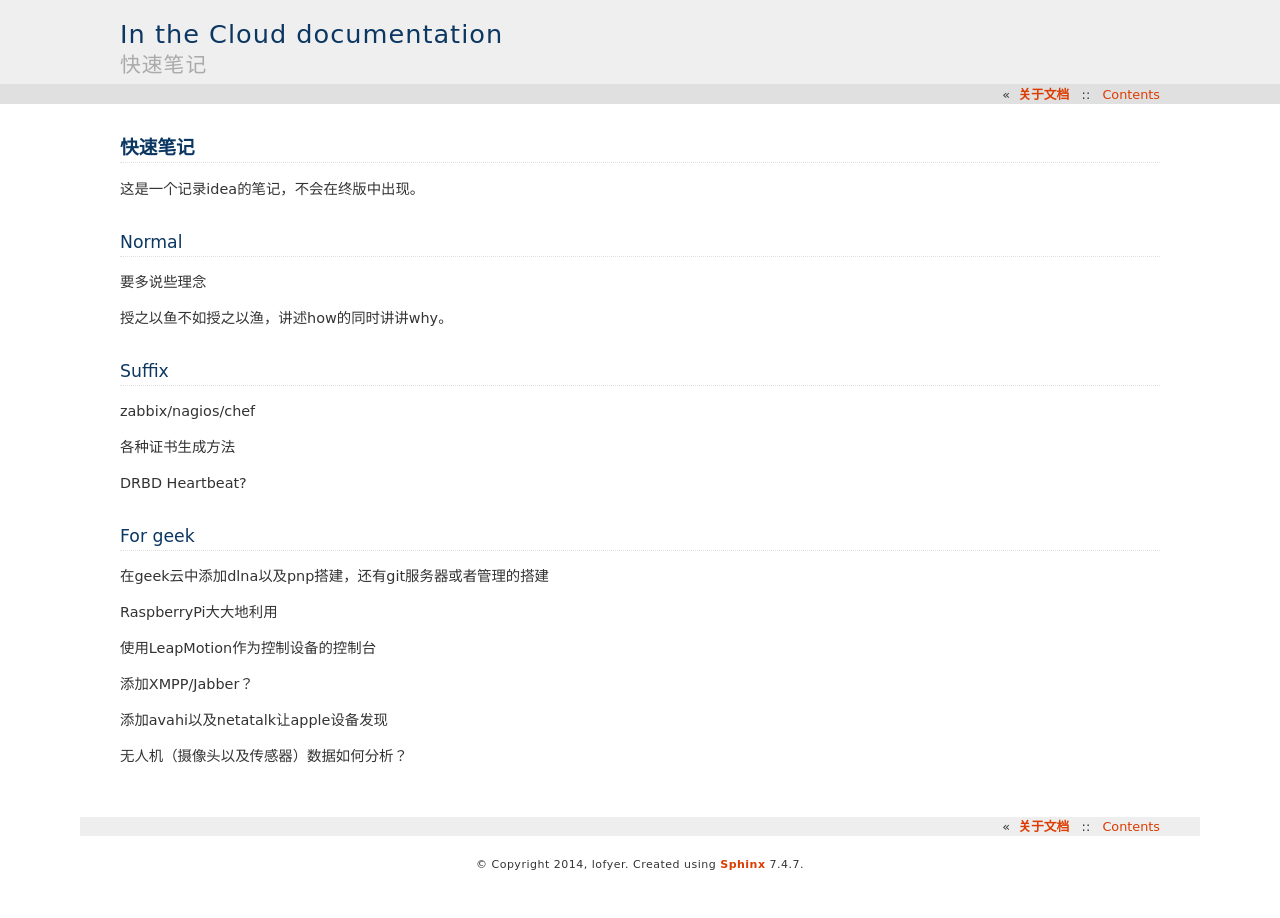
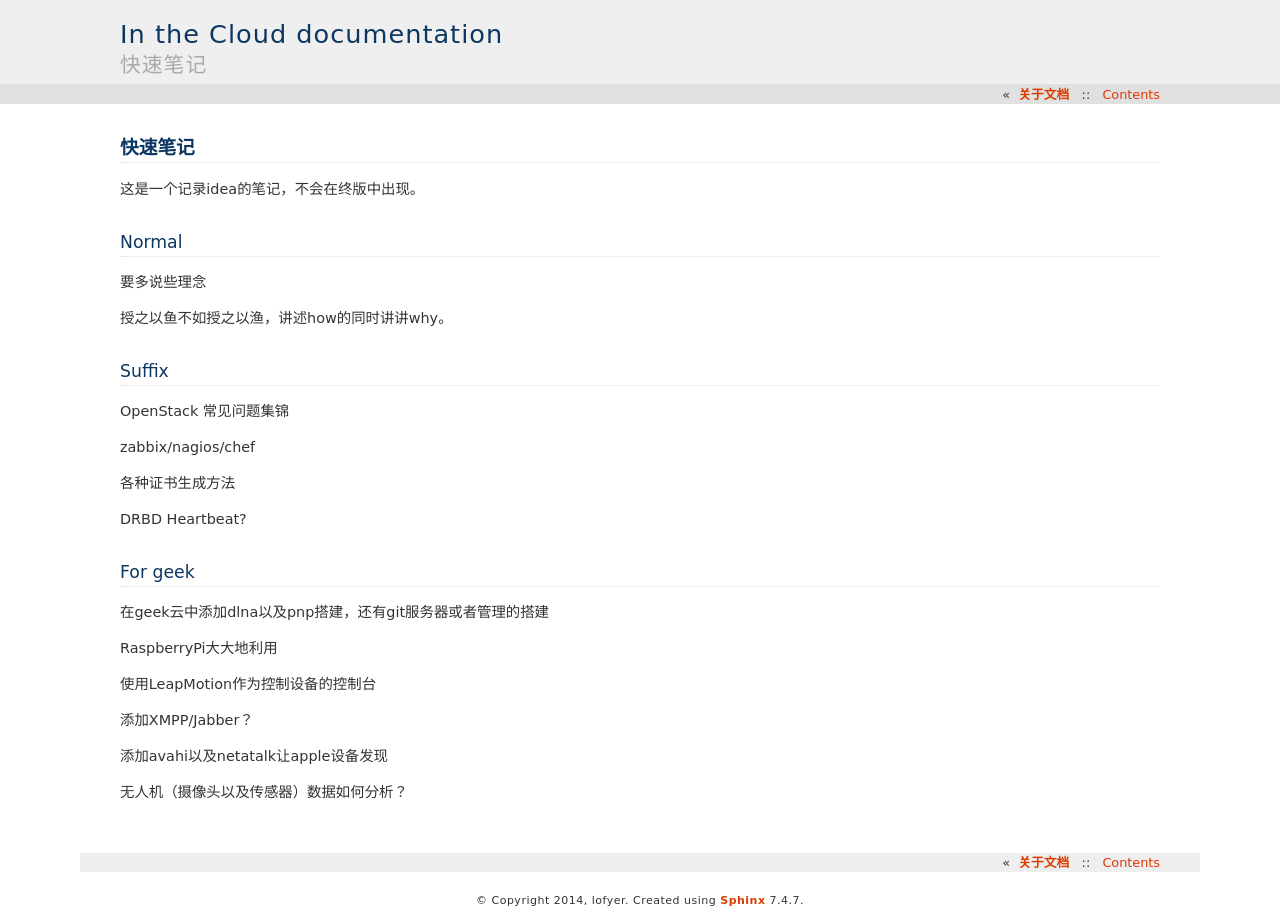
Before and after one commit to lofyer/InTheCloud, a Sphinx documentation site: the page built from source/TODO.rst, in a window 1280 px wide. Built offline with Sphinx 7.4.7, drawn with Linux system fonts in a browser that asks for light colours; formulas are drawn with MathJax 3.

Commit message:
openstack 常见问题集锦

```diff
--- a/source/TODO.rst
+++ b/source/TODO.rst
@@ -12,6 +12,8 @@ Normal
 
 Suffix
 --------
+
+OpenStack 常见问题集锦
 
 zabbix/nagios/chef
 
```
